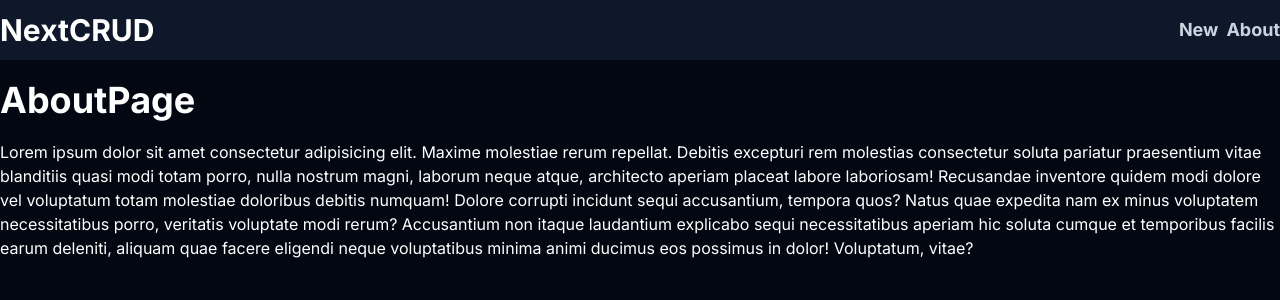
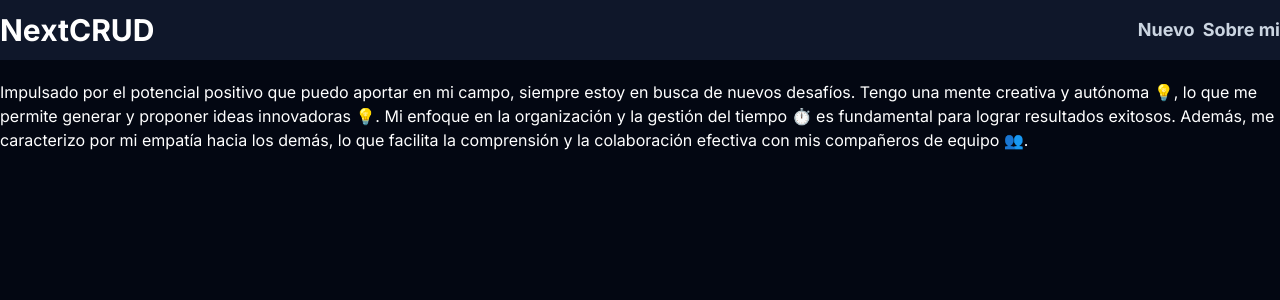
Before and after one commit to Leonel42aguil/next-prisma-crud, a Next.js app: page /about in a window 1280 px wide. Shown: the top 300 px of the page. Built offline with nearby package versions, Linux system fonts and the light colour scheme.

Commit message:
Proyecto-Prissma-Cruud

```diff
--- a/src/app/about/page.jsx
+++ b/src/app/about/page.jsx
@@ -3,8 +3,8 @@ import React from 'react'
 export default function AboutPage() {
   return (
     <section className='container mx-auto'>
-      <h3 className='text-4xl font-bold my-5'>AboutPage</h3>
-      <p>Lorem ipsum dolor sit amet consectetur adipisicing elit. Maxime molestiae rerum repellat. Debitis excepturi rem molestias consectetur soluta pariatur praesentium vitae blanditiis quasi modi totam porro, nulla nostrum magni, laborum neque atque, architecto aperiam placeat labore laboriosam! Recusandae inventore quidem modi dolore vel voluptatum totam molestiae doloribus debitis numquam! Dolore corrupti incidunt sequi accusantium, tempora quos? Natus quae expedita nam ex minus voluptatem necessitatibus porro, veritatis voluptate modi rerum? Accusantium non itaque laudantium explicabo sequi necessitatibus aperiam hic soluta cumque et temporibus facilis earum deleniti, aliquam quae facere eligendi neque voluptatibus minima animi ducimus eos possimus in dolor! Voluptatum, vitae?
+      <h3 className='text-4xl font-bold my-5'></h3>
+      <p>Impulsado por el potencial positivo que puedo aportar en mi campo, siempre estoy en busca de nuevos desafíos. Tengo una mente creativa y autónoma 💡, lo que me permite generar y proponer ideas innovadoras 💡. Mi enfoque en la organización y la gestión del tiempo ⏱️ es fundamental para lograr resultados exitosos. Además, me caracterizo por mi empatía hacia los demás, lo que facilita la comprensión y la colaboración efectiva con mis compañeros de equipo 👥.
       </p>
       </section>
   )
--- a/src/app/new/page.jsx
+++ b/src/app/new/page.jsx
@@ -101,7 +101,7 @@ export default function NewPage({ params }) {
               alert('Borrado con éxito');
             }}
           >
-            Delete
+            Eliminar
           </button>
         )}
       </form>
--- a/src/components/NavBar.jsx
+++ b/src/components/NavBar.jsx
@@ -10,7 +10,7 @@ export default function NavBar() {
         <ul className="flex gap-x-2 text-lg font-bold">
           <li>
             <Link href="/new" className="text-slate-300 hover:text-slate-200">
-              New
+              Nuevo
             </Link>
               </li>
 
@@ -19,7 +19,7 @@ export default function NavBar() {
                 href="/about"
                 className="text-slate-300 hover:text-slate-200"
               >
-                About
+                Sobre mi
               </Link>
             </li>
         </ul>
```
